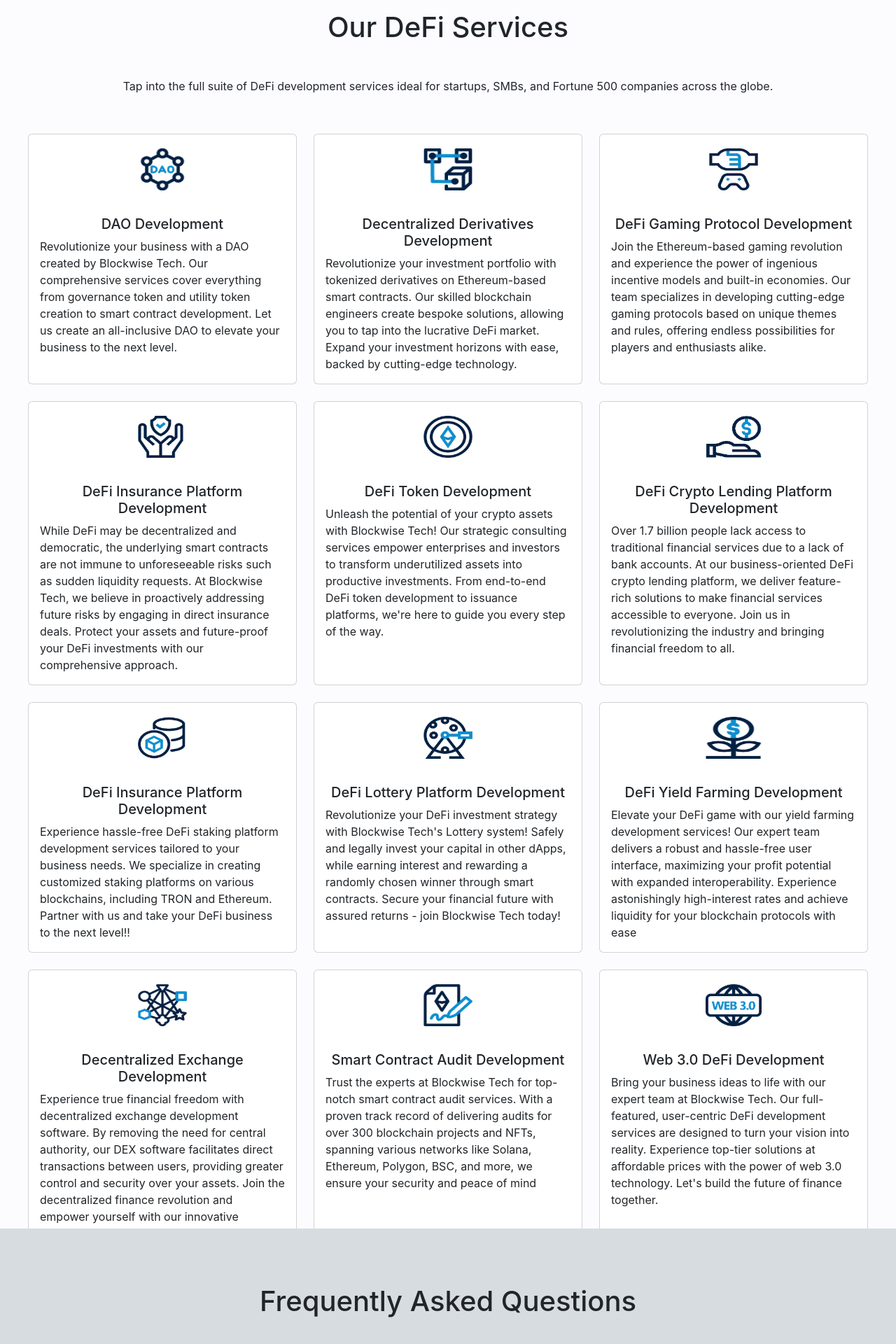
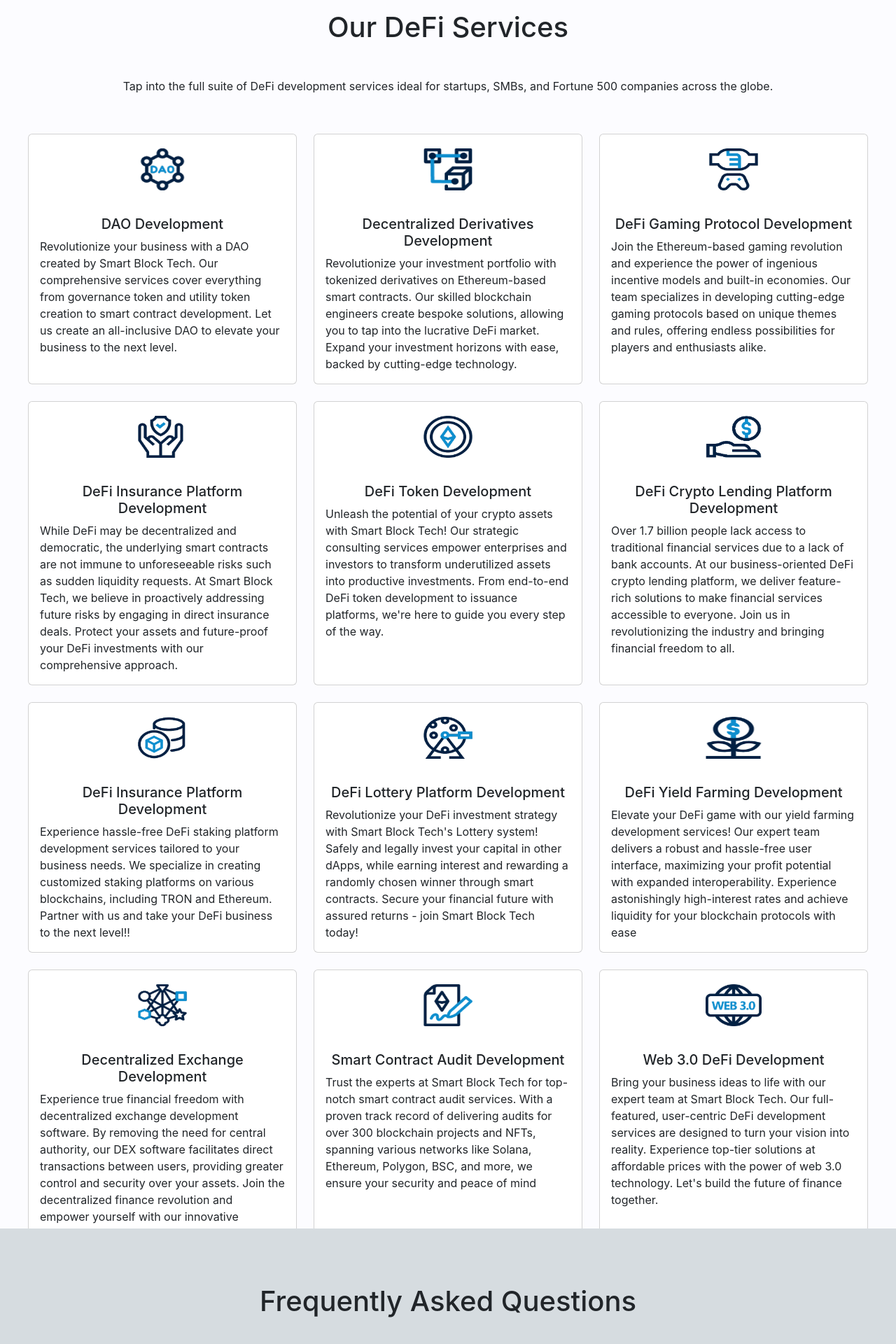
Before and after one commit to placeparks/Blockwise-tech, a React (Create React App) app: page /Defi in a window 1280 px wide. Shown: the part 4445-6365 px from the top of the page at 70% size. Built offline with nearby package versions, Linux system fonts and the light colour scheme.

Commit message:
Update Services.js

```diff
--- a/src/components/Defi/Services.js
+++ b/src/components/Defi/Services.js
@@ -11,7 +11,7 @@ export default function Services(){
         <>
         <div className={styles.section1}>
     <img src='/Defi/Rectangle.png' alt=''/>
-    <h2>Unlock your DeFi potential with Blockwise Tech! Our expert team brings your ideas to life and navigates the ever-changing landscape of decentralized finance. Join our innovative community and let's build the future of finance together.</h2>
+    <h2>Unlock your DeFi potential with Smart Block Tech! Our expert team brings your ideas to life and navigates the ever-changing landscape of decentralized finance. Join our innovative community and let's build the future of finance together.</h2>
         </div>
 
 <div className={styles.section2}>
@@ -23,7 +23,7 @@ export default function Services(){
       <img  data-aos="zoom-in" data-aos-duration="3000" style={{height:"80px", width:"80px", alignSelf:"center", paddingTop:"20px"}} src="/Defi/1.png" className="card-img-top" alt="..."/>
       <div className="card-body">
         <h5 className="card-title" style={{textAlign:"center", paddingTop:"20px"}}>DAO Development</h5>
-        <p className="card-text">Revolutionize your business with a DAO created by Blockwise Tech. Our comprehensive services cover everything from governance token and utility token creation to smart contract development. Let us create an all-inclusive DAO to elevate your business to the next level.</p>
+        <p className="card-text">Revolutionize your business with a DAO created by Smart Block Tech. Our comprehensive services cover everything from governance token and utility token creation to smart contract development. Let us create an all-inclusive DAO to elevate your business to the next level.</p>
       </div>
     </div>
   </div>
@@ -50,7 +50,7 @@ export default function Services(){
       <img  data-aos="zoom-in" data-aos-duration="3000" style={{height:"80px", width:"80px", alignSelf:"center", paddingTop:"20px"}} src="/Defi/4.png" className="card-img-top" alt="..."/>
       <div className="card-body">
        <h5 className="card-title" style={{textAlign:"center", paddingTop:"20px"}}>DeFi Insurance Platform Development</h5>
-       <p className="card-text">While DeFi may be decentralized and democratic, the underlying smart contracts are not immune to unforeseeable risks such as sudden liquidity requests. At Blockwise Tech, we believe in proactively addressing future risks by engaging in direct insurance deals. Protect your assets and future-proof your DeFi investments with our comprehensive approach.</p>
+       <p className="card-text">While DeFi may be decentralized and democratic, the underlying smart contracts are not immune to unforeseeable risks such as sudden liquidity requests. At Smart Block Tech, we believe in proactively addressing future risks by engaging in direct insurance deals. Protect your assets and future-proof your DeFi investments with our comprehensive approach.</p>
       </div>
     </div>
   </div>
@@ -59,7 +59,7 @@ export default function Services(){
       <img  data-aos="zoom-in" data-aos-duration="3000" style={{height:"80px", width:"80px", alignSelf:"center", paddingTop:"20px"}} src="/Defi/5.png" className="card-img-top" alt="..."/>
       <div className="card-body">
        <h5 className="card-title" style={{textAlign:"center", paddingTop:"20px"}}>DeFi Token Development</h5>
-       <p className="card-text">Unleash the potential of your crypto assets with Blockwise Tech! Our strategic consulting services empower enterprises and investors to transform underutilized assets into productive investments. From end-to-end DeFi token development to issuance platforms, we're here to guide you every step of the way.</p>
+       <p className="card-text">Unleash the potential of your crypto assets with Smart Block Tech! Our strategic consulting services empower enterprises and investors to transform underutilized assets into productive investments. From end-to-end DeFi token development to issuance platforms, we're here to guide you every step of the way.</p>
       </div>
     </div>
   </div>
@@ -86,7 +86,7 @@ export default function Services(){
       <img  data-aos="zoom-in" data-aos-duration="3000" style={{height:"80px", width:"80px", alignSelf:"center", paddingTop:"20px"}} src="/Defi/8.png" className="card-img-top" alt="..."/>
       <div className="card-body">
        <h5 className="card-title" style={{textAlign:"center", paddingTop:"20px"}}>DeFi Lottery Platform Development</h5>
-       <p className="card-text">Revolutionize your DeFi investment strategy with Blockwise Tech's Lottery system! Safely and legally invest your capital in other dApps, while earning interest and rewarding a randomly chosen winner through smart contracts. Secure your financial future with assured returns - join Blockwise Tech today!</p>
+       <p className="card-text">Revolutionize your DeFi investment strategy with Smart Block Tech's Lottery system! Safely and legally invest your capital in other dApps, while earning interest and rewarding a randomly chosen winner through smart contracts. Secure your financial future with assured returns - join Smart Block Tech today!</p>
       </div>
     </div>
   </div>
@@ -113,7 +113,7 @@ export default function Services(){
       <img  data-aos="zoom-in" data-aos-duration="3000" style={{height:"80px", width:"80px", alignSelf:"center", paddingTop:"20px"}} src="/Defi/11.png" className="card-img-top" alt="..."/>
       <div className="card-body">
        <h5 className="card-title" style={{textAlign:"center", paddingTop:"20px"}}>Smart Contract Audit Development</h5>
-       <p className="card-text">Trust the experts at Blockwise Tech for top-notch smart contract audit services. With a proven track record of delivering audits for over 300 blockchain projects and NFTs, spanning various networks like Solana, Ethereum, Polygon, BSC, and more, we ensure your security and peace of mind</p>
+       <p className="card-text">Trust the experts at Smart Block Tech for top-notch smart contract audit services. With a proven track record of delivering audits for over 300 blockchain projects and NFTs, spanning various networks like Solana, Ethereum, Polygon, BSC, and more, we ensure your security and peace of mind</p>
       </div>
     </div>
   </div>
@@ -122,7 +122,7 @@ export default function Services(){
       <img  data-aos="zoom-in" data-aos-duration="3000" style={{height:"80px", width:"80px", alignSelf:"center", paddingTop:"20px"}} src="/Defi/12.png" className="card-img-top" alt="..."/>
       <div className="card-body">
        <h5 className="card-title" style={{textAlign:"center", paddingTop:"20px"}}>Web 3.0 DeFi Development</h5>
-       <p className="card-text">Bring your business ideas to life with our expert team at Blockwise Tech. Our full-featured, user-centric DeFi development services are designed to turn your vision into reality. Experience top-tier solutions at affordable prices with the power of web 3.0 technology. Let's build the future of finance together.</p>
+       <p className="card-text">Bring your business ideas to life with our expert team at Smart Block Tech. Our full-featured, user-centric DeFi development services are designed to turn your vision into reality. Experience top-tier solutions at affordable prices with the power of web 3.0 technology. Let's build the future of finance together.</p>
       </div>
     </div>
   </div>
```
